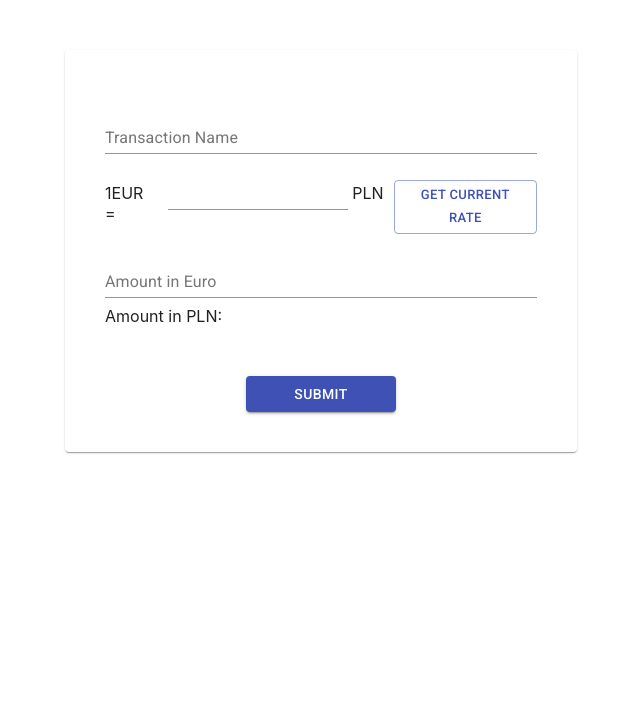
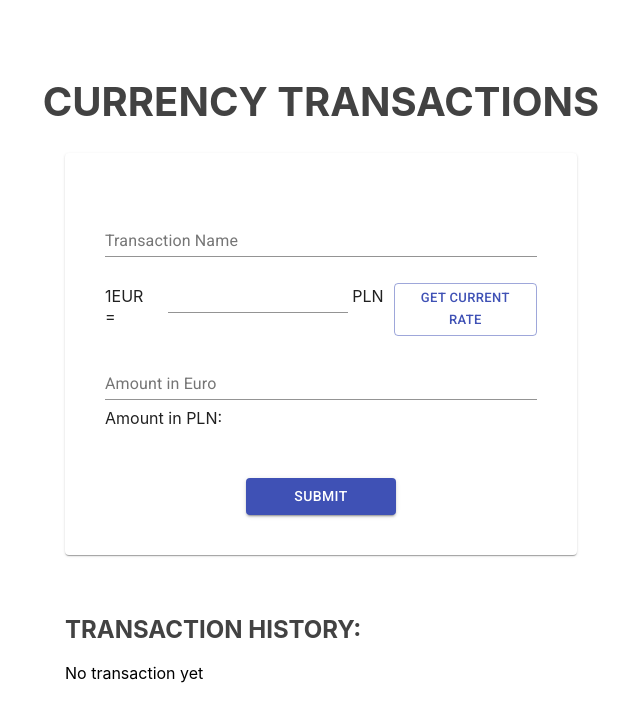
Before and after one commit to IngaSzeliga/currency-transactions, a React (Create React App) app: page / in a window 1280 px wide. Shown: the top 722 px of the page, without its empty margins (319-959 px from the left). Built offline with nearby package versions, Linux system fonts and the light colour scheme.

Commit message:
Added Header component and title for transaction history

```diff
--- a/src/components/ErrorSnackbar/ErrorSnackbar.scss
+++ b/src/components/ErrorSnackbar/ErrorSnackbar.scss
@@ -1,6 +1,8 @@
+@import "../../config/style.scss";
+
 .error-snackbar-container {
   > div:first-child {
-    background-color: #d32f2f;
+    background-color: $dark-red;
     display: flex;
   }
   .error-snackbar-content {
--- /dev/null
+++ b/src/components/Header/Header.js
@@ -0,0 +1,8 @@
+import React from "react";
+import "./Header.scss";
+
+const Header = () => {
+  return <h1 className="header-container">CURRENCY TRANSACTIONS</h1>;
+};
+
+export default React.memo(Header);
--- /dev/null
+++ b/src/components/Header/Header.scss
@@ -0,0 +1,10 @@
+@import "../../config/style.scss";
+@import "../../config/sizes.scss";
+
+.header-container {
+  font-size: 40px;
+  color: $light-black;
+  @media only screen and (max-width: $tablet) {
+    font-size: 25px;
+  }
+}
--- /dev/null
+++ b/src/components/Header/index.js
@@ -0,0 +1,3 @@
+import Header from "./Header";
+
+export default Header;
--- a/src/config/style.scss
+++ b/src/config/style.scss
@@ -1 +1,3 @@
 $light-gray: #bdbdbd;
+$light-black: #424242;
+$dark-red: #d32f2f;
--- a/src/containers/App/App.js
+++ b/src/containers/App/App.js
@@ -1,4 +1,5 @@
 import React, { PureComponent } from "react";
+import Header from "../../components/Header";
 import NewTransaction from "../../components/NewTransaction";
 import TransactionsHistory from "../../containers/TransactionsHistory";
 import "./App.scss";
@@ -33,6 +34,7 @@ class App extends PureComponent {
     const { transactions } = this.state;
     return (
       <div className="app-container">
+        <Header />
         <NewTransaction addTransaction={this.addTransaction} />
         <TransactionsHistory
           transactions={transactions}
--- a/src/containers/TransactionsHistory/TransactionsHistory.js
+++ b/src/containers/TransactionsHistory/TransactionsHistory.js
@@ -7,6 +7,10 @@ const TransactionsHistory = props => {
   const { transactions, deleteTransaction } = props;
   return (
     <div className="transactions-history-container">
+      <h2 className="transactions-history-container-title">
+        Transaction History:
+      </h2>
+      {transactions.length === 0 ? "No transaction yet" : null}
       {transactions.map(transaction => {
         const { id, title, amount, convertedAmount } = transaction;
         return (
--- a/src/containers/TransactionsHistory/TransactionsHistory.scss
+++ b/src/containers/TransactionsHistory/TransactionsHistory.scss
@@ -1,3 +1,4 @@
+@import "../../config/style.scss";
 @import "../../config/sizes.scss";
 
 .transactions-history-container {
@@ -6,4 +7,11 @@
   @media only screen and (min-width: $desktop) {
     width: 40%;
   }
+  .transactions-history-container-title {
+    color: $light-black;
+    text-transform: uppercase;
+    @media only screen and (max-width: $phone) {
+      font-size: 20px;
+    }
+  }
 }
```
